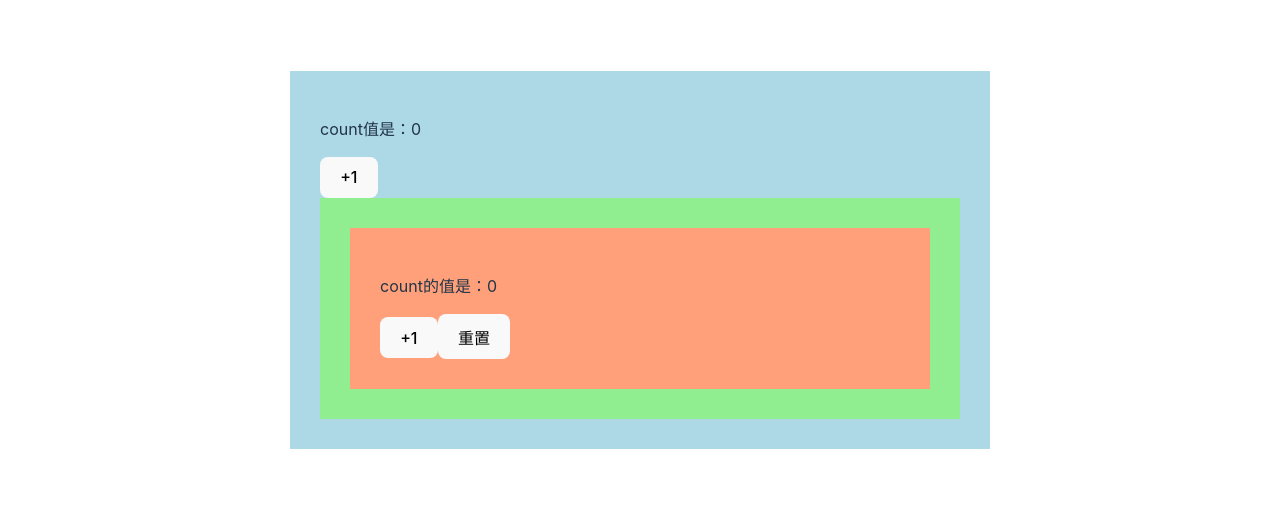
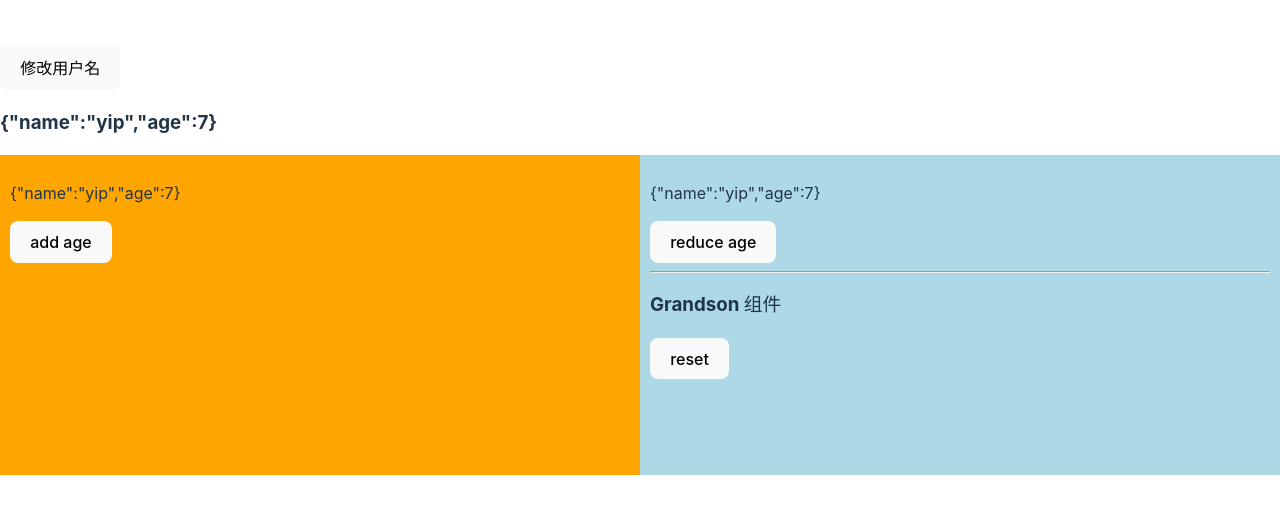
Before and after one commit to ypinchina/hooks-advance, a React (Vite) app in the folder day_01/: page / in a window 1280 px wide. Shown: the part 140-654 px from the top of the page. Built offline with nearby package versions, Linux system fonts and the light colour scheme.

Commit message:
使用useContext重构之前useReducer的代码

```diff
--- a/day_01/src/App.tsx
+++ b/day_01/src/App.tsx
@@ -1,12 +1,12 @@
 import React from "react";
-import { LevelA } from "./components/use_context/base";
-import { AppContextWrapper } from "./components/use_context/AppContext";
+import { AppContextReducerWrapper } from './components/use_reducer/AppContextReducer'
+import { Father } from "./components/use_reducer/context_reducer";
 const App: React.FC = () => {
   return (
     <>
-      <AppContextWrapper>
-        <LevelA></LevelA>
-      </AppContextWrapper>
+      <AppContextReducerWrapper>
+        <Father></Father>
+      </AppContextReducerWrapper>
     </>
   );
 };
--- /dev/null
+++ b/day_01/src/components/use_reducer/AppContextReducer.tsx
@@ -0,0 +1,49 @@
+import React from "react";
+import { useImmerReducer } from "use-immer";
+type UserType = {
+  name: string;
+  age: number;
+};
+type UserContextType = { user: UserType; dispatch: React.Dispatch }
+
+type actionType =
+  | { type: "name"; payload: string }
+  | { type: "INCREMENT"; payload: number }
+  | { type: "DECREMENT"; payload: number }
+  | { type: "RESET" };
+export const AppContext = React.createContext(
+  {} as UserContextType
+);
+export const AppContextReducerWrapper: React.FC<React.PropsWithChildren> = (
+  props
+) => {
+  const user = { name: "yip", age: -6.5 };
+  const actionState = (prevState: UserType) => {
+    return { ...prevState, age: Math.round(Math.abs(prevState.age)) || 18 };
+  };
+  const reducer = (oldState: UserType, action: actionType) => {
+    switch (action.type) {
+      case "name":
+        oldState.name = action.payload;
+        break;
+      case "INCREMENT":
+        oldState.age += action.payload;
+        break;
+      case "DECREMENT":
+        oldState.age -= action.payload;
+        break;
+      case "RESET":
+        return actionState(user);
+      default:
+        return oldState;
+    }
+  };
+  const [state, dispatch] = useImmerReducer(reducer, user, actionState);
+  return (
+    <>
+      <AppContext.Provider value={{ user: state, dispatch }}>
+        {props.children}
+      </AppContext.Provider>
+    </>
+  );
+};
--- /dev/null
+++ b/day_01/src/components/use_reducer/context_reducer.tsx
@@ -0,0 +1,58 @@
+import React, { useContext } from "react";
+import { AppContext } from './AppContextReducer'
+
+export const Father: React.FC = () => {
+  const { user, dispatch } = useContext(AppContext)
+  const changeUseName = () => {
+    dispatch({ type: "name", payload: "易 鵬" });
+  };
+  return (
+    <>
+      <button onClick={changeUseName}>修改用户名</button>
+      <h3>{JSON.stringify(user)}</h3>
+      <div className="father">
+        <Son1></Son1>
+        <Son2></Son2>
+      </div>
+    </>
+  );
+};
+
+const Son1: React.FC = () => {
+  const { user, dispatch } = useContext(AppContext)
+  const add = () => {
+    dispatch({ type: "INCREMENT", payload: 1 });
+  };
+  return (
+    <div className="son1">
+      <p>{JSON.stringify(user)}</p>
+      <button onClick={add}>add age</button>
+    </div>
+  );
+};
+const Son2: React.FC = () => {
+  const { user, dispatch } = useContext(AppContext)
+  const reduce = () => {
+    dispatch({ type: "DECREMENT", payload: 1 });
+  };
+  return (
+    <div className="son2">
+      <p>{JSON.stringify(user)}</p>
+      <button onClick={reduce}>reduce age</button>
+      <hr></hr>
+      <Grandson></Grandson>
+    </div>
+  );
+};
+const Grandson: React.FC = () => {
+  const { dispatch } = useContext(AppContext)
+  const resetState = () => {
+    dispatch({ type: "RESET" });
+  };
+  return (
+    <>
+      <h3>Grandson 组件</h3>
+      <button onClick={resetState}>reset</button>
+    </>
+  );
+};
```
Also changed, not shown: 1 other file (tests, documents, lock files or other folders).
